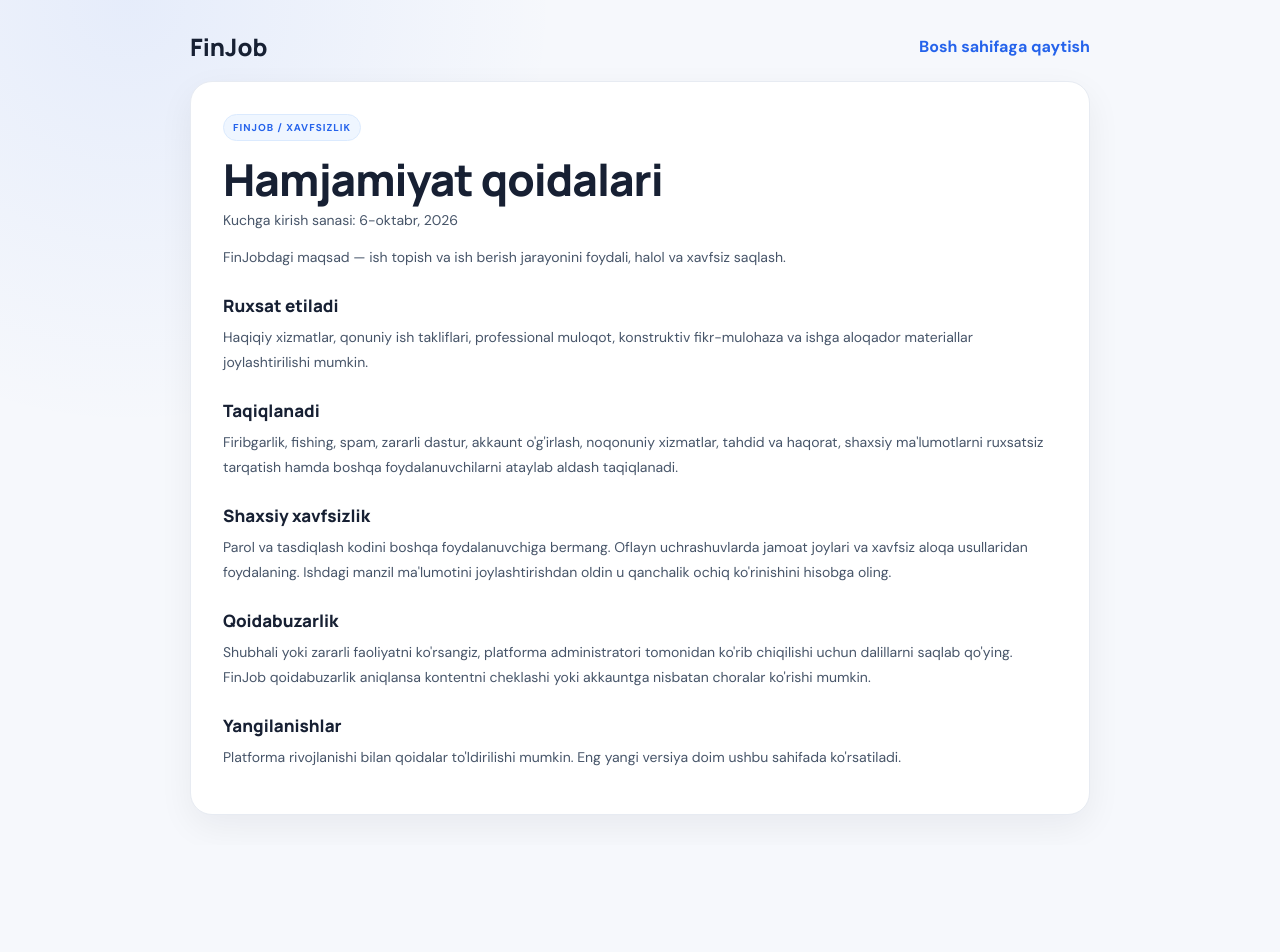
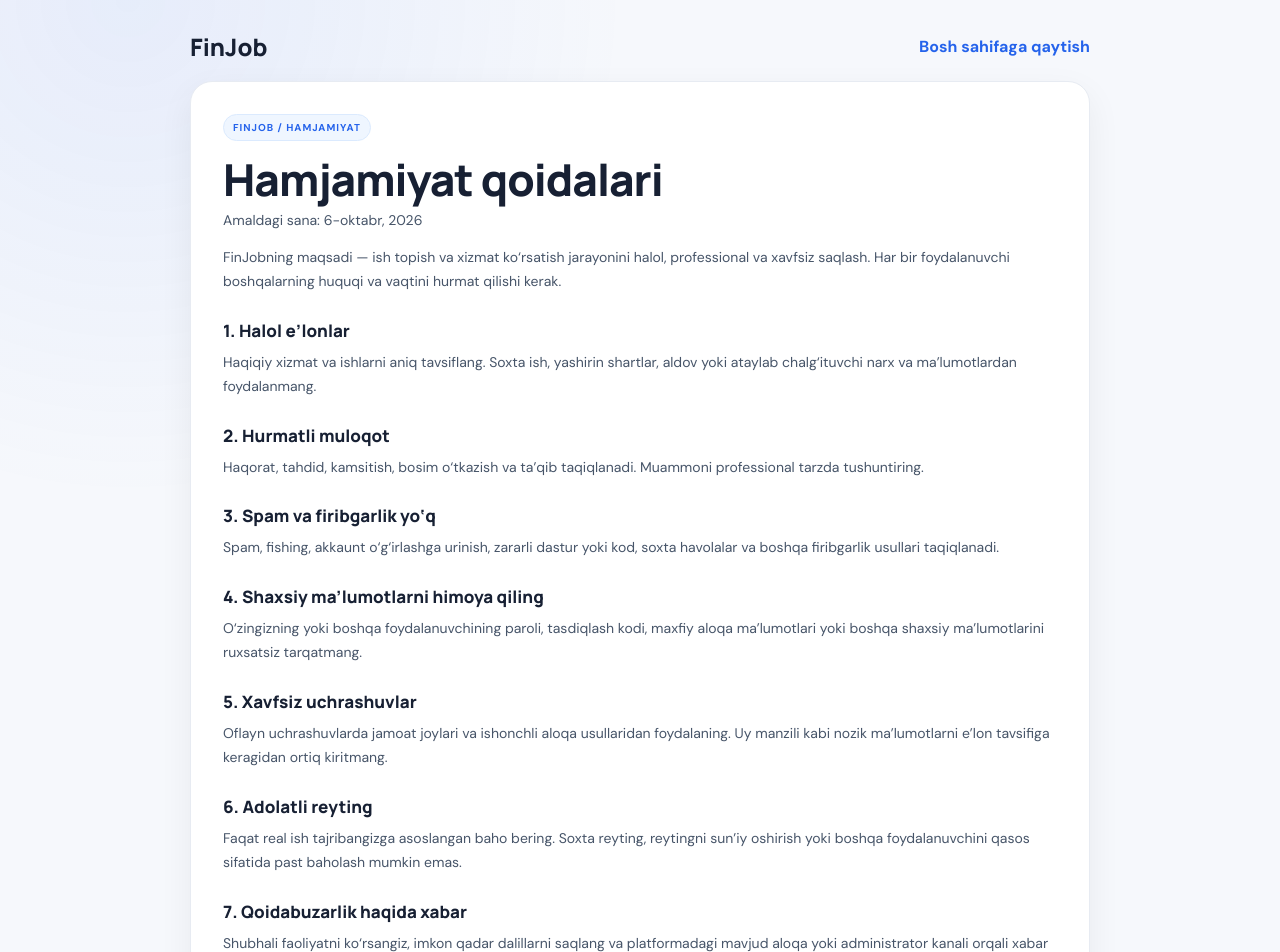
Before and after one commit to XudayberganovAllanazar1211/Job-Application-Loyiha, a React (Vite) app in the folder frontend/: page /community-rules in a window 1280 px wide. Shown: the top 952 px of the page. Before the commit the page ends 845 px from the top, so only its background shows below. Built offline with nearby package versions, Linux system fonts and the light colour scheme; no server answers.

Commit message:
Refresh rules legal page

```diff
--- a/frontend/src/pages/CommunityRules.jsx
+++ b/frontend/src/pages/CommunityRules.jsx
@@ -8,28 +8,28 @@ export default function CommunityRules() {
                     <Link className="legal-brand" to="/">FinJob</Link>
                     <Link className="link" to="/">Bosh sahifaga qaytish</Link>
                 </div>
-
                 <article className="legal-card">
-                    <span className="legal-eyebrow">FINJOB / XAVFSIZLIK</span>
+                    <span className="legal-eyebrow">FINJOB / HAMJAMIYAT</span>
                     <h1>Hamjamiyat qoidalari</h1>
-                    <p className="legal-updated">Kuchga kirish sanasi: 6-oktabr, 2026</p>
-
-                    <p>FinJobdagi maqsad — ish topish va ish berish jarayonini foydali, halol va xavfsiz saqlash.</p>
-
-                    <h2>Ruxsat etiladi</h2>
-                    <p>Haqiqiy xizmatlar, qonuniy ish takliflari, professional muloqot, konstruktiv fikr-mulohaza va ishga aloqador materiallar joylashtirilishi mumkin.</p>
-
-                    <h2>Taqiqlanadi</h2>
-                    <p>Firibgarlik, fishing, spam, zararli dastur, akkaunt o'g'irlash, noqonuniy xizmatlar, tahdid va haqorat, shaxsiy ma'lumotlarni ruxsatsiz tarqatish hamda boshqa foydalanuvchilarni ataylab aldash taqiqlanadi.</p>
-
-                    <h2>Shaxsiy xavfsizlik</h2>
-                    <p>Parol va tasdiqlash kodini boshqa foydalanuvchiga bermang. Oflayn uchrashuvlarda jamoat joylari va xavfsiz aloqa usullaridan foydalaning. Ishdagi manzil ma'lumotini joylashtirishdan oldin u qanchalik ochiq ko'rinishini hisobga oling.</p>
-
-                    <h2>Qoidabuzarlik</h2>
-                    <p>Shubhali yoki zararli faoliyatni ko'rsangiz, platforma administratori tomonidan ko'rib chiqilishi uchun dalillarni saqlab qo'ying. FinJob qoidabuzarlik aniqlansa kontentni cheklashi yoki akkauntga nisbatan choralar ko'rishi mumkin.</p>
-
-                    <h2>Yangilanishlar</h2>
-                    <p>Platforma rivojlanishi bilan qoidalar to'ldirilishi mumkin. Eng yangi versiya doim ushbu sahifada ko'rsatiladi.</p>
+                    <p className="legal-updated">Amaldagi sana: 6-oktabr, 2026</p>
+                    <p>FinJobning maqsadi — ish topish va xizmat ko‘rsatish jarayonini halol, professional va xavfsiz saqlash. Har bir foydalanuvchi boshqalarning huquqi va vaqtini hurmat qilishi kerak.</p>
+                    <h2>1. Halol e’lonlar</h2>
+                    <p>Haqiqiy xizmat va ishlarni aniq tavsiflang. Soxta ish, yashirin shartlar, aldov yoki ataylab chalg‘ituvchi narx va ma’lumotlardan foydalanmang.</p>
+                    <h2>2. Hurmatli muloqot</h2>
+                    <p>Haqorat, tahdid, kamsitish, bosim o‘tkazish va ta’qib taqiqlanadi. Muammoni professional tarzda tushuntiring.</p>
+                    <h2>3. Spam va firibgarlik yo‘q</h2>
+                    <p>Spam, fishing, akkaunt o‘g‘irlashga urinish, zararli dastur yoki kod, soxta havolalar va boshqa firibgarlik usullari taqiqlanadi.</p>
+                    <h2>4. Shaxsiy ma’lumotlarni himoya qiling</h2>
+                    <p>O‘zingizning yoki boshqa foydalanuvchining paroli, tasdiqlash kodi, maxfiy aloqa ma’lumotlari yoki boshqa shaxsiy ma’lumotlarini ruxsatsiz tarqatmang.</p>
+                    <h2>5. Xavfsiz uchrashuvlar</h2>
+                    <p>Oflayn uchrashuvlarda jamoat joylari va ishonchli aloqa usullaridan foydalaning. Uy manzili kabi nozik ma’lumotlarni e’lon tavsifiga keragidan ortiq kiritmang.</p>
+                    <h2>6. Adolatli reyting</h2>
+                    <p>Faqat real ish tajribangizga asoslangan baho bering. Soxta reyting, reytingni sun’iy oshirish yoki boshqa foydalanuvchini qasos sifatida past baholash mumkin emas.</p>
+                    <h2>7. Qoidabuzarlik haqida xabar</h2>
+                    <p>Shubhali faoliyatni ko‘rsangiz, imkon qadar dalillarni saqlang va platformadagi mavjud aloqa yoki administrator kanali orqali xabar bering.</p>
+                    <h2>8. Moderatsiya</h2>
+                    <p>FinJob qoidabuzarlik aniqlanganda kontentni olib tashlashi, cheklashi yoki akkauntga nisbatan choralar ko‘rishi mumkin.</p>
+                    <div className="legal-note">Ushbu qoidalar platformadagi xavfsiz muhitni saqlash uchun mo‘ljallangan va FinJob rivojlanishi bilan yangilanib boradi.</div>
                 </article>
             </div>
         </div>
```
